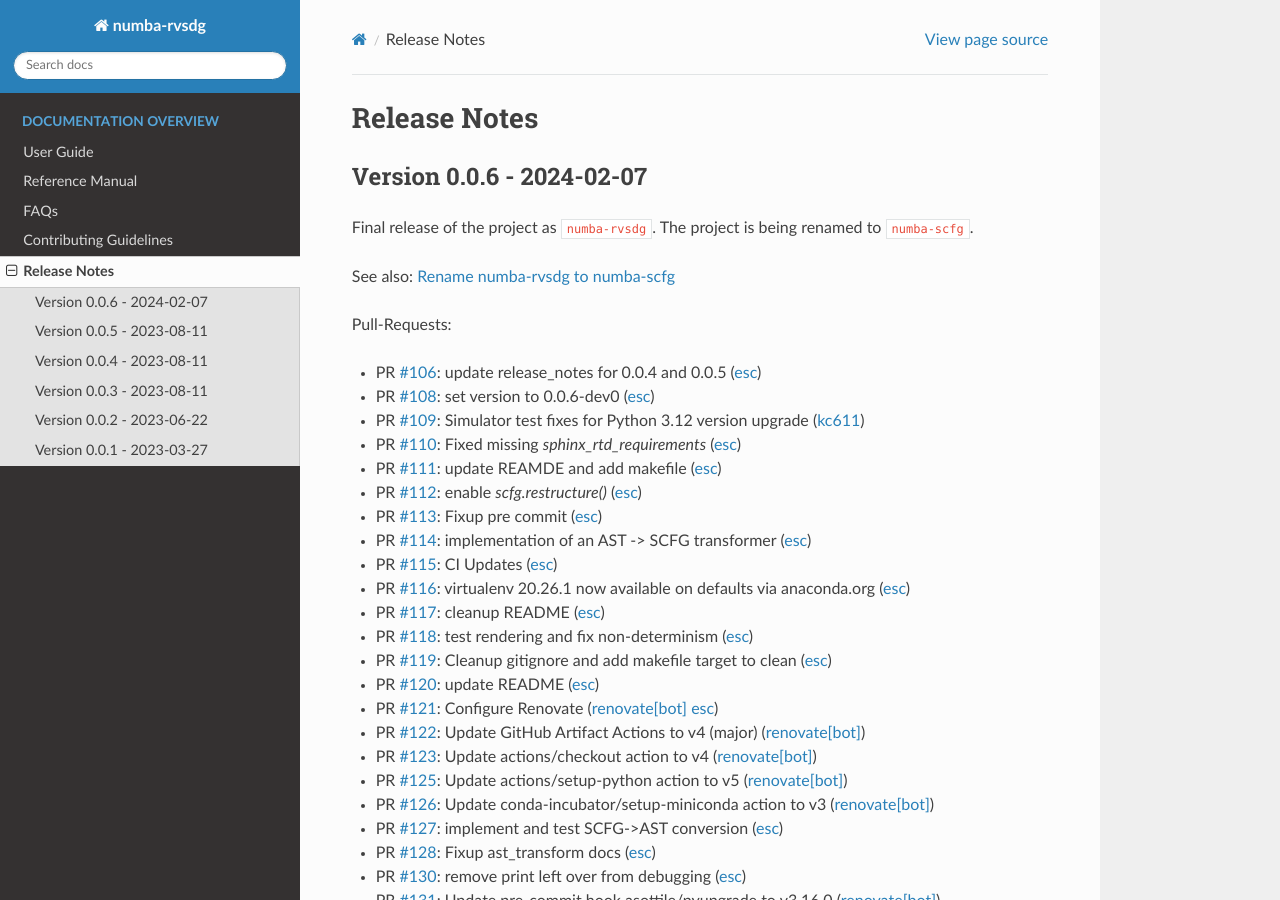
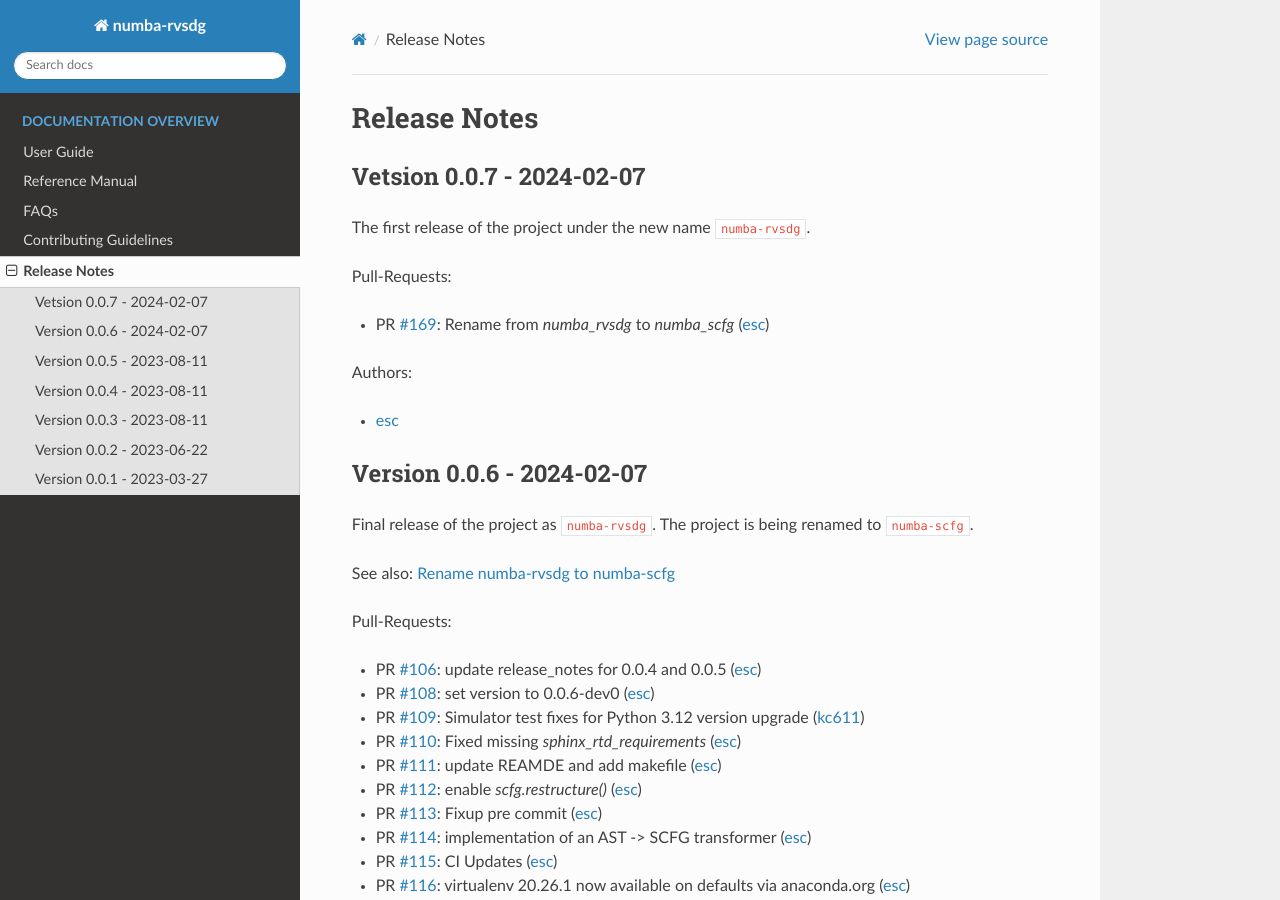
Before and after one commit to numba/numba-rvsdg, a Sphinx documentation site: the page built from docs/source/release_notes.rst, in a window 1280 px wide and 900 px high. Built offline with Sphinx 7.4.7 and the Read the Docs theme 3.1.0, drawn with Linux system fonts in a browser that asks for light colours; pages that are not in the unit, such as notebooks, are missing from menus.

Commit message:
add changelog for 0.0.7
As title

```diff
--- a/docs/source/release_notes.rst
+++ b/docs/source/release_notes.rst
@@ -1,6 +1,19 @@
 =============
 Release Notes
 =============
+
+Vetsion 0.0.7 - 2024-02-07
+==========================
+
+The first release of the project under the new name ``numba-rvsdg``.
+
+Pull-Requests:
+
+* PR `#169 <https://github.com/numba/numba-scfg/pull/169>`_: Rename from `numba_rvsdg` to `numba_scfg` (`esc <https://github.com/esc>`_)
+
+Authors:
+
+* `esc <https://github.com/esc>`_
 
 Version 0.0.6 - 2024-02-07
 ==========================
```
